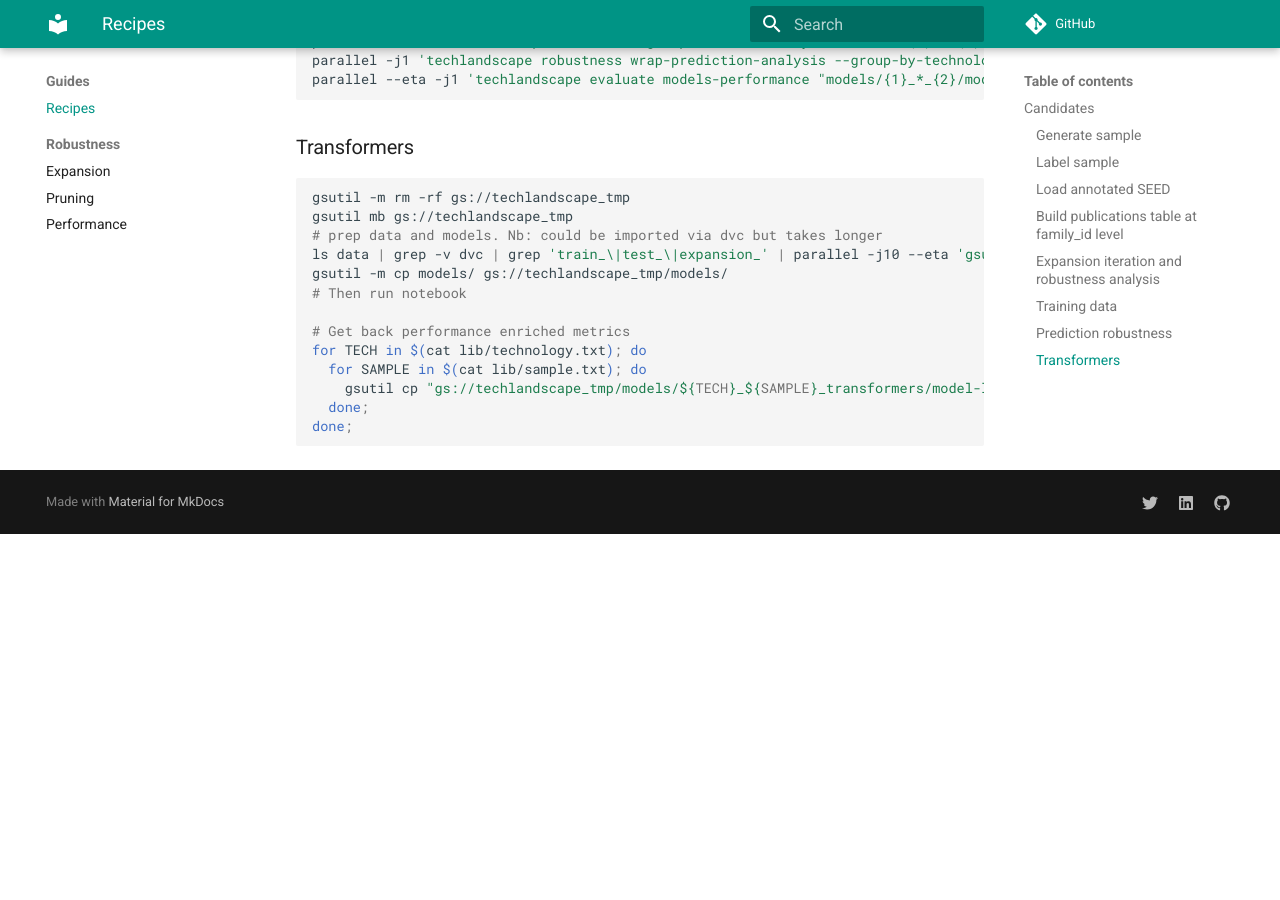
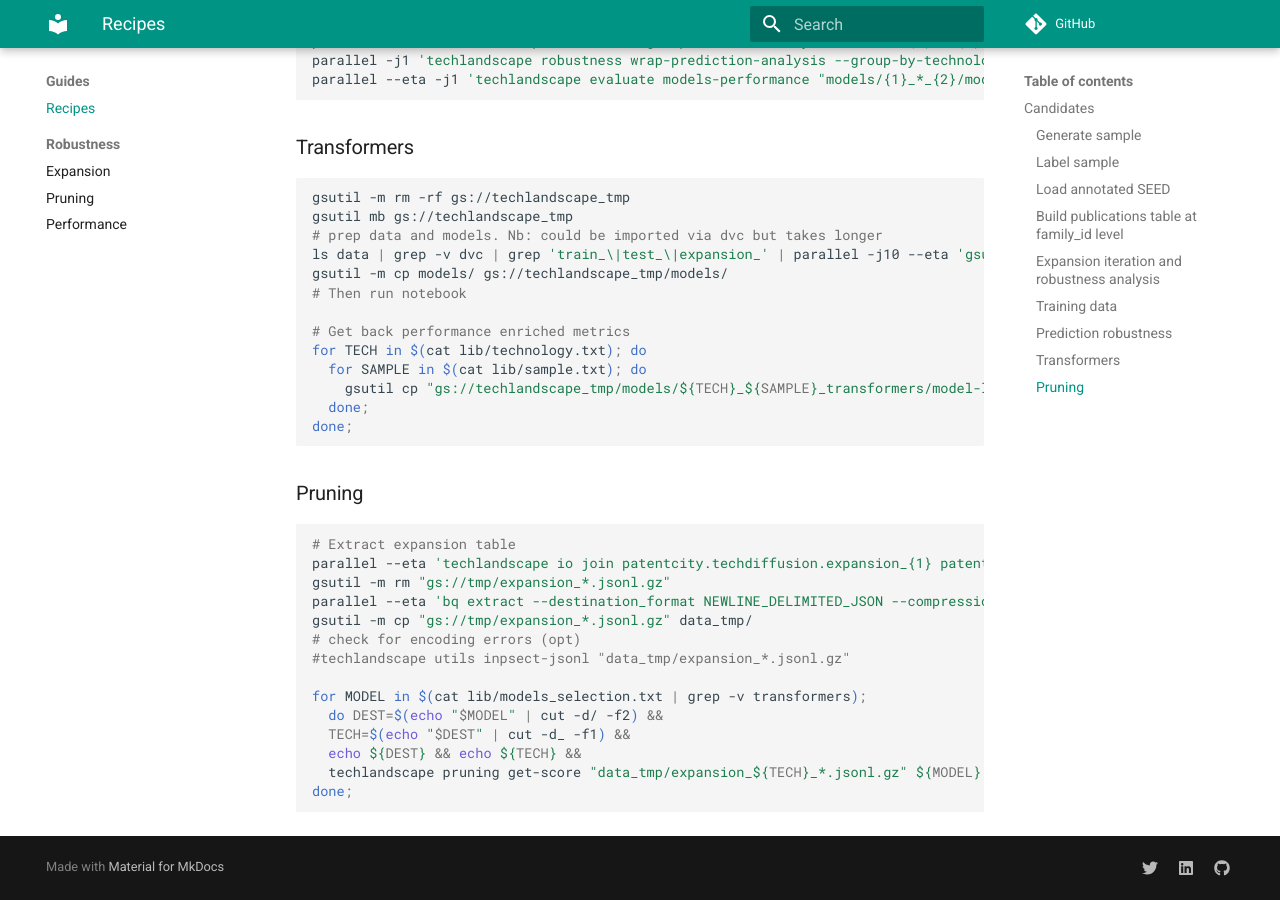
Before and after one commit to cverluise/techlandscape, an MkDocs documentation site: the page built from docs/RECIPE.md, in a window 1280 px wide and 900 px high, scrolled down 1611 px. Built offline with MkDocs 1.6.1 and Material for MkDocs 9.7.7, drawn with Linux system fonts in a browser that asks for light colours; comment, search, counter and statistics services are not loaded; before the commit the page ends 2145 px from its top, so only the background shows below that.

Commit message:
:tada: add pruning recipe

````diff
--- a/docs/RECIPE.md
+++ b/docs/RECIPE.md
@@ -91,3 +91,22 @@ for TECH in $(cat lib/technology.txt); do
   done;
 done;
 ```
+
+### Pruning
+
+```shell
+# Extract expansion table
+parallel --eta 'techlandscape io join patentcity.techdiffusion.expansion_{1} patentcity.patents.family_abstract family_id patentcity.stage.expansion_{1} credentials_bq.json --abstract2text' ::: $(cat lib/technology.txt)
+gsutil -m rm "gs://tmp/expansion_*.jsonl.gz"
+parallel --eta 'bq extract --destination_format NEWLINE_DELIMITED_JSON --compression GZIP patentcity:stage.expansion_{1} "gs://tmp/expansion_{1}_*.jsonl.gz"' ::: $(cat lib/technology.txt)
+gsutil -m cp "gs://tmp/expansion_*.jsonl.gz" data_tmp/
+# check for encoding errors (opt)
+#techlandscape utils inpsect-jsonl "data_tmp/expansion_*.jsonl.gz"
+
+for MODEL in $(cat lib/models_selection.txt | grep -v transformers);
+  do DEST=$(echo "$MODEL" | cut -d/ -f2) &&
+  TECH=$(echo "$DEST" | cut -d_ -f1) &&
+  echo ${DEST} && echo ${TECH} &&
+  techlandscape pruning get-score "data_tmp/expansion_${TECH}_*.jsonl.gz" ${MODEL} "data/${DEST}.jsonl";
+done;
+```
````
